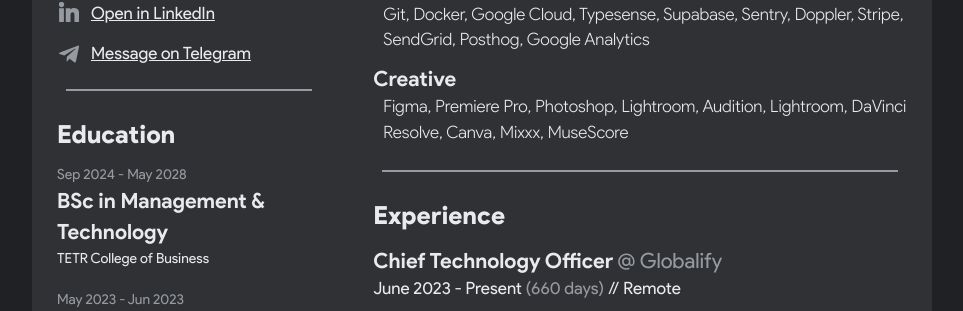
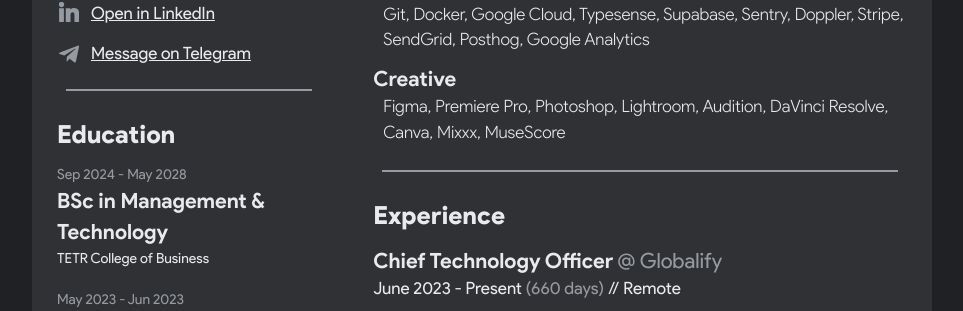
Before and after one commit to Barnacle322/cv-gcloud, a Flask app: page / in a window 1280 px wide. Shown: the part 521-832 px from the top of the page, without its empty margins (158-1121 px from the left). Run offline with Flask 3, Linux system fonts and the light colour scheme.

Commit message:
Update home.html

```diff
--- a/server/src/templates/home.html
+++ b/server/src/templates/home.html
@@ -332,7 +332,7 @@
                         <h3 class="skill-category">Creative</h3>
                         <p class="skill-description">
                             Figma, Premiere Pro, Photoshop, Lightroom, Audition,
-                            Lightroom, DaVinci Resolve, Canva, Mixxx, MuseScore
+                            DaVinci Resolve, Canva, Mixxx, MuseScore
                         </p>
                     </div>
                 </div>
```
